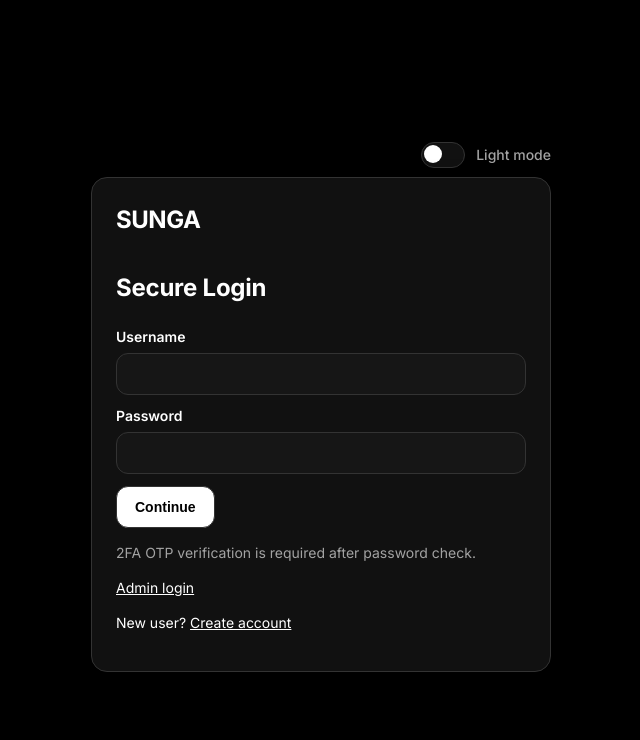
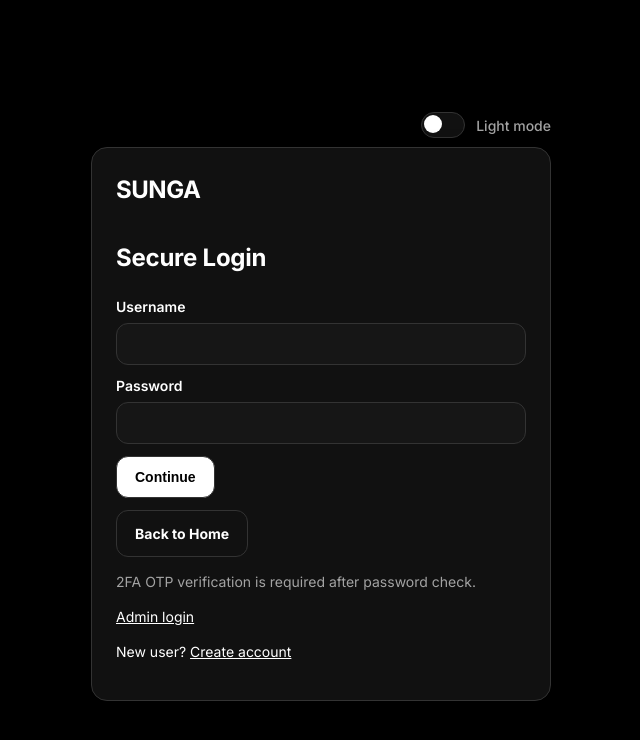
Before and after one commit to The-vedax123/SUNGA-, a Flask app: page /login in a window 1280 px wide. Shown: the top 740 px of the page, without its empty margins (319-959 px from the left). Run offline with Flask 3, Linux system fonts and the light colour scheme; parts of the project's set-up code (start-up, migrations or seed data) failed here and were passed over; some libraries are stand-ins or nearby versions.

Commit message:
Add a back-to-home shortcut on the login screen.
This improves navigation by letting users return to the landing page directly from the authentication form.

Made-with: Cursor

```diff
--- a/templates/login.html
+++ b/templates/login.html
@@ -27,6 +27,7 @@
                 <label>Password</label><input name="password" type="password" required minlength="8">
                 <button type="submit">Continue</button>
             </form>
+            <a class="btn-inline btn-secondary" href="{{ url_for('index') }}">Back to Home</a>
             <p class="small-muted">2FA OTP verification is required after password check.</p>
             <p><a href="{{ url_for('admin_login') }}">Admin login</a></p>
             <p>New user? <a href="{{ url_for('register') }}">Create account</a></p>
```
